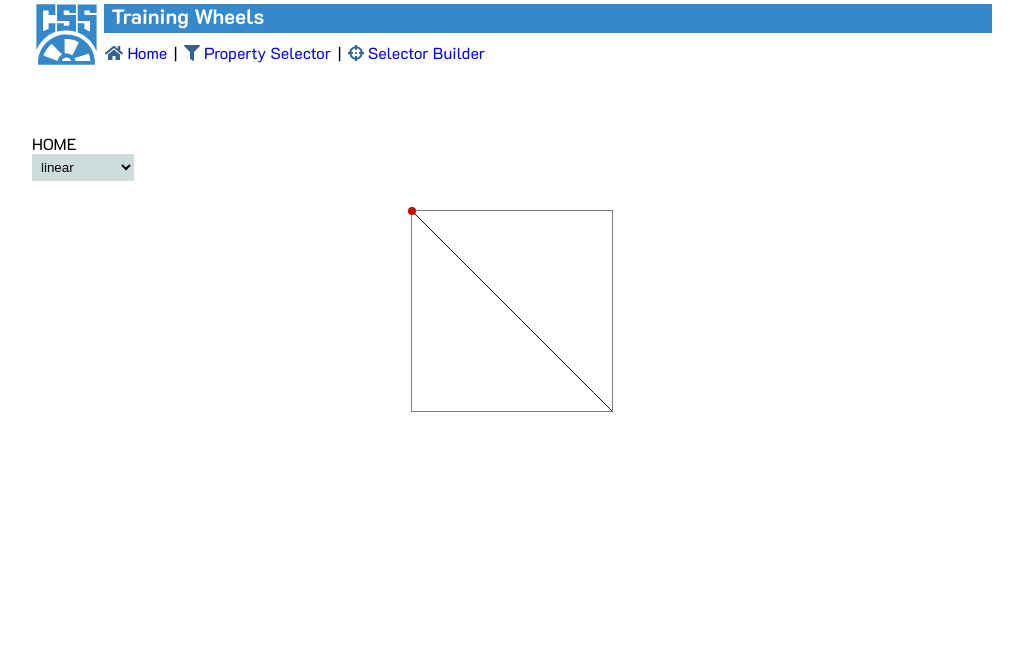
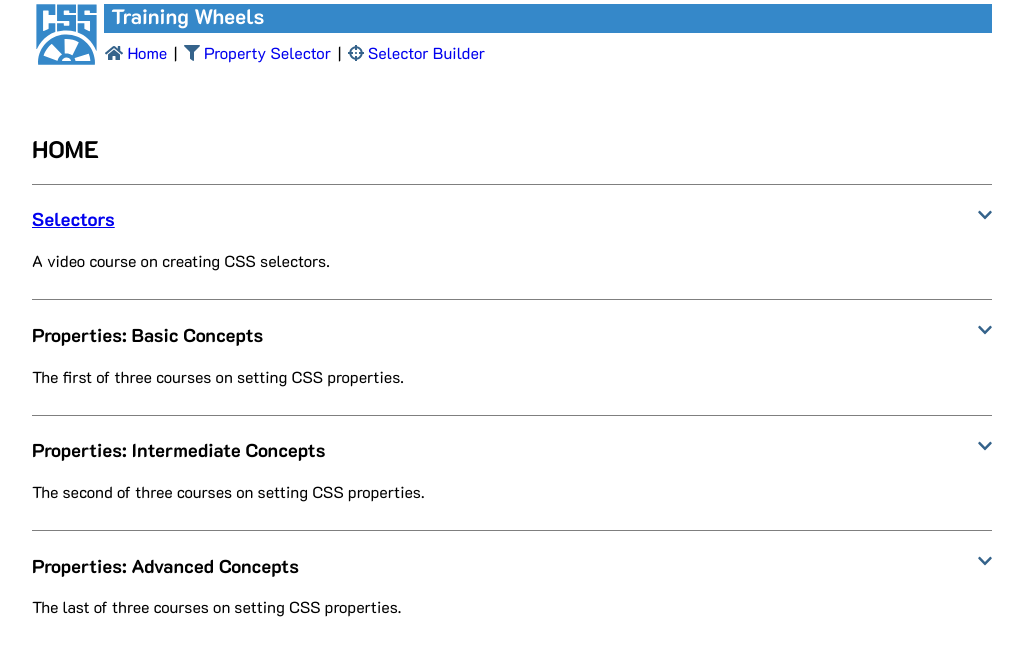
Before and after one commit to DanielPatrickKoenig/css-helper, a Vue app: page /#/ in a window 1280 px wide. Shown: the top 656 px of the page, without its empty margins (128-1151 px from the left). Built offline with nearby package versions, Linux system fonts and the light colour scheme.

Commit message:
fixed bugs in animation ui, added animation template, added hidden template feature, misc fixes

```diff
--- a/src/components/ColorTool.vue
+++ b/src/components/ColorTool.vue
@@ -11,7 +11,7 @@
                 <SliderComponent :width="width" :max="v.max" :ratiox="sliderData[k].value" constraint="horizontal" v-on:slider-moved="onSliderMoved" :sig="k" :noinit="k == 'a'">
                     <div style="width:20px;height:20px;margin-left:-10px;margin-top:-10px;background-color:#000000;border-radius:20px;"></div>
                 </SliderComponent>
-                <input app-controll :class="v.name+'-value-input'" type="number" v-model="sliderData[k].value" />
+                <input app-controll :class="v.name+'-value-input'" type="number" v-on:change="onFieldUpdate" v-on:keyup="onFieldUpdate" v-model="sliderData[k].value" />
             </li>
         </ul>
     </div>
@@ -56,6 +56,9 @@ export default {
             this.$data.sliderData[e.sig].value = e.x;
             this.emitValue();
         },
+        onFieldUpdate: function () {
+            this.emitValue();
+        },
         onColorSelected: function (e) {
             // console.log(e);
             this.$data.sliderData.r.value = e.r;
--- a/src/components/HTMLPreview.vue
+++ b/src/components/HTMLPreview.vue
@@ -64,7 +64,7 @@ export default {
             if(document.querySelector(`#${this.$data.mainElementID}`)){
                 const styleTags = document.querySelector(`#${this.$data.mainElementID}`).parentNode.querySelectorAll('style');
                 for(let i = 0; i < styleTags.length;i++){
-                    styleString += styleTags[i].innerHTML.split('-html-preview-container ')[1];
+                    styleString += styleTags[i].innerHTML.split(`#${this.$data.mainElementID} `).join('');
                 }
             }
             // console.log(styleString);
--- a/src/pages/HomePage.vue
+++ b/src/pages/HomePage.vue
@@ -1,7 +1,37 @@
 <template>
-    <div>
-        HOME
-        <EaseTool />
+    <div class="home-page">
+        <h2>HOME</h2>
+        <ul class="video-list">
+            <li
+                v-for="(video, k, i) in videos"
+                :key="'video-'+i.toString()"
+            >
+                <h3>
+                    <a :href="video.playlist" target="_blank">{{video.title}}</a>
+                </h3>
+                <p>{{video.description}}</p>
+                <input :id="'videos-'+k" class="video-list-toggle" type="checkbox">
+                <label :for="'videos-'+k"><span class="closed"><font-awesome-icon icon="chevron-down" /></span><span class="opened"><font-awesome-icon icon="chevron-up" /></span></label>
+
+                <ul class="inner-list">
+                    <li
+                        v-for="(chapter, j) in video.embedables"
+                        :key="'chapter-'+j.toString()+'-'+i.toString()"
+                    >
+                        <iframe
+                            width="400"
+                            height="220"
+                            :src="chapter.video"
+                            frameborder="0"
+                            allow="accelerometer; autoplay; clipboard-write; encrypted-media; gyroscope; picture-in-picture"
+                            allowfullscreen
+                        >
+                        </iframe>
+                    </li>
+                </ul>
+            </li>
+        </ul>
+        <!-- <EaseTool /> -->
         <!-- <GradientTool :name="gProps.name" :type="gProps.type" :initval="gProps.startVals[2]" /> -->
         <!-- <ColorSelector style="width:300px;" :cols="20" :incrament="incrament" v-on:color-selected="onColorSelected" />
         <div :style="'position:relative;left:200px;top:120px;box-shadow:0 -1px 0 #000000;height:1px;width:' + dimensions.width + 'px;'">
@@ -16,18 +46,20 @@
 // import GradientTool from '../components/GradientTool.vue';
 import Utilities from '../utils/Utilities.js';
 // import ShapeTool from '../components/ShapeTool.vue';
-import EaseTool from '../components/EaseTool.vue';
+// import EaseTool from '../components/EaseTool.vue';
 // import TransformTool from '../components/TransformTool.vue';
 //'type', 'name', 'index', 'composited', 'initval', 'sig'
 // import SliderComponent from '../components/SliderComponent.vue';
 export default {
-    components: {
-        EaseTool
+    // components: {
+        // EaseTool
         // GradientTool
-    },
+    // },
     data () {
         return {
+            videos: Utilities.Videos,
             gProps: {
+                videos: Utilities.Videos,
                 name: 'background-image',
                 type: Utilities.PropertyValueTypes.GRADIENT_UI,
                 startVals: [
@@ -47,3 +79,67 @@ export default {
     }
 }
 </script>
+<style scoped lang="scss">
+.home-page{
+    ul.video-list{
+        margin:0;
+        padding:0;
+        > li{
+            padding:4px 0;
+            box-shadow:0 1px 0 rgba(0,0,0,.5) inset;
+            margin:8px 0;
+            display:block;
+            position:relative;
+            h3{
+                & ~ label{
+                    position:absolute;
+                    top:20px;
+                    right:0;
+                }
+            }
+            > ul.inner-list{
+                display:flex;
+                width: 100%;
+                flex-direction:row;
+                flex-wrap:wrap;
+                justify-content: center;
+
+                li{
+                    display:flex;
+                    margin:3px;
+                    max-width:98%;
+
+                }
+            }
+        }
+    }
+}
+input.video-list-toggle{
+    display:none;
+    & + label{
+        span.closed{
+            display:block;
+        }
+        span.opened{
+            display:none;
+        }
+        & + ul{
+            margin:0;
+            padding:0;
+            display:none !important;
+        }
+    }
+    &:checked + label{
+        span.closed{
+            display:none;
+        }
+        span.opened{
+            display:block;
+        }
+        & + ul{
+            display:flex !important;
+        }
+    }
+
+}
+</style>
--- a/src/pages/PropertyPage.vue
+++ b/src/pages/PropertyPage.vue
@@ -1,8 +1,8 @@
 <template>
     <div class="proprty-page">
-        <select app-controll class="template-selector" v-model="templateID" v-on:change="onTemplateSelected">
-            <option v-for="(t, k, i) in templates" :key="'template-'+i.toString()" :value="templates[k].id">
-                {{templates[k].label}}
+        <select app-controll class="template-selector" v-model="templateID" v-on:change="onTemplateSelected" :style="'visibility:'+(templates[templateID].label ? 'visible' : 'hidden')">
+            <option v-for="(t, k, i) in labeledTemlates" :key="'template-'+i.toString()" :value="labeledTemlates[k].id">
+                {{labeledTemlates[k].label}}
             </option>
         </select>
         <OptionSelector v-if="!selectionInfo.show" :options="modes" width="60%" class="main-mode-selector">
@@ -119,7 +119,16 @@ export default {
         }
     },
     computed: {
-        ...mapState(['selectorIndex', 'selectorList', 'selectorPropertyMatrix'])
+        ...mapState(['selectorIndex', 'selectorList', 'selectorPropertyMatrix']),
+        labeledTemlates: function () {
+            let lt = {};
+            for(let t in Utilities.Templates){
+                if(Utilities.Templates[t].label){
+                    lt[t] = Utilities.Templates[t];
+                }
+            }
+            return lt;
+        }
     },
     methods: {
         copyStyle: function () {
--- a/src/utils/Utilities.js
+++ b/src/utils/Utilities.js
@@ -399,7 +399,7 @@ const Templates = {
         html: '<div>Div element</div>',
         selectors: ['div']
     },
-    recordList: {
+    'record-list': {
         id: 'record-list',
         label: 'Record List',
         excercises: {
@@ -486,7 +486,7 @@ const Templates = {
 <div id="record_list_footer">
     <button>Add</button>
 </div>`,
-        selectors: ['ul', 'ul > li', 'ul > li > input[type="checkbox"]', 'ul > li > label', 'ul > li > button', '.record', '.btn', '.edit-btn', '.delete-btn', '#records']
+        selectors: ['ul', 'ul > li', 'ul > li > label', 'ul > li > button']
     },
     header: {
         id: 'header',
@@ -606,6 +606,43 @@ const Templates = {
     <input type="submit"/>
 </form>`,
         selectors: ['form', 'form label', 'form input[type="text"]', 'form input[type="checkbox"]', 'form input[type="radio"]', 'form input[type="password"]', 'form input[type="submit"]', 'form ul', 'form ul li', 'form a']
+    },
+    animation: {
+        id: 'animation',
+        html: `<div class="outer" style="width:20px;height:20px;position:absolute;">
+    <div class="inner" style="width:100%;height:100%;position:absolute;background-color:grey;">
+    </div>
+</div>`,
+        selectors: ['.outer', '.inner']
+    }
+}
+
+const Videos = {
+    selectors: {
+        title: 'Selectors',
+        description: 'A video course on creating CSS selectors.',
+        playlist: 'https://www.youtube.com/watch?v=V7SduSIv5Rw&list=PLWbNYR6IUzO4vxqjoJCg8wsqdftxIaWcw',
+        embedables: [
+            {name: 'Intro to Selectors', video: 'https://www.youtube.com/embed/V7SduSIv5Rw'},
+            {name: 'Operators', video :'https://www.youtube.com/embed/ooFH-sPkd08'},
+            {name: 'Classes and IDs', video: 'https://www.youtube.com/embed/GJg8zkAPCOw'},
+            {name: 'Attributes', video: 'https://www.youtube.com/embed/nCH5WddepNM'},
+            {name: 'Pseudo Classes - Part 1', video: 'https://www.youtube.com/embed/GTr1cumZExE'},
+            {name: 'Pseudo Classes - Part 2', video: 'https://www.youtube.com/embed/QTn1-hkgoQA'},
+            {name: 'What&#39;s Next', video: 'https://www.youtube.com/embed/zjZLUYEyBOE'}
+        ]
+    },
+    properties_beginners: {
+        title: 'Properties: Basic Concepts',
+        description: 'The first of three courses on setting CSS properties.'
+    },
+    properties_intermediate: {
+        title: 'Properties: Intermediate Concepts',
+        description: 'The second of three courses on setting CSS properties.'
+    },
+    properties_advanced: {
+        title: 'Properties: Advanced Concepts',
+        description: 'The last of three courses on setting CSS properties.'
     }
 }
 
@@ -638,6 +675,7 @@ const Utilities = {
     Animatables: Animatables,
     Templates: Templates,
     addToClipboard: addToClipboard,
-    MessageCodes: MessageCodes
+    MessageCodes: MessageCodes,
+    Videos: Videos
 }
 export default Utilities;
```
Also changed, not shown: src/components/AnimationTool.vue (+4 -4 lines), 7 other files (tests, documents, lock files or other folders).
